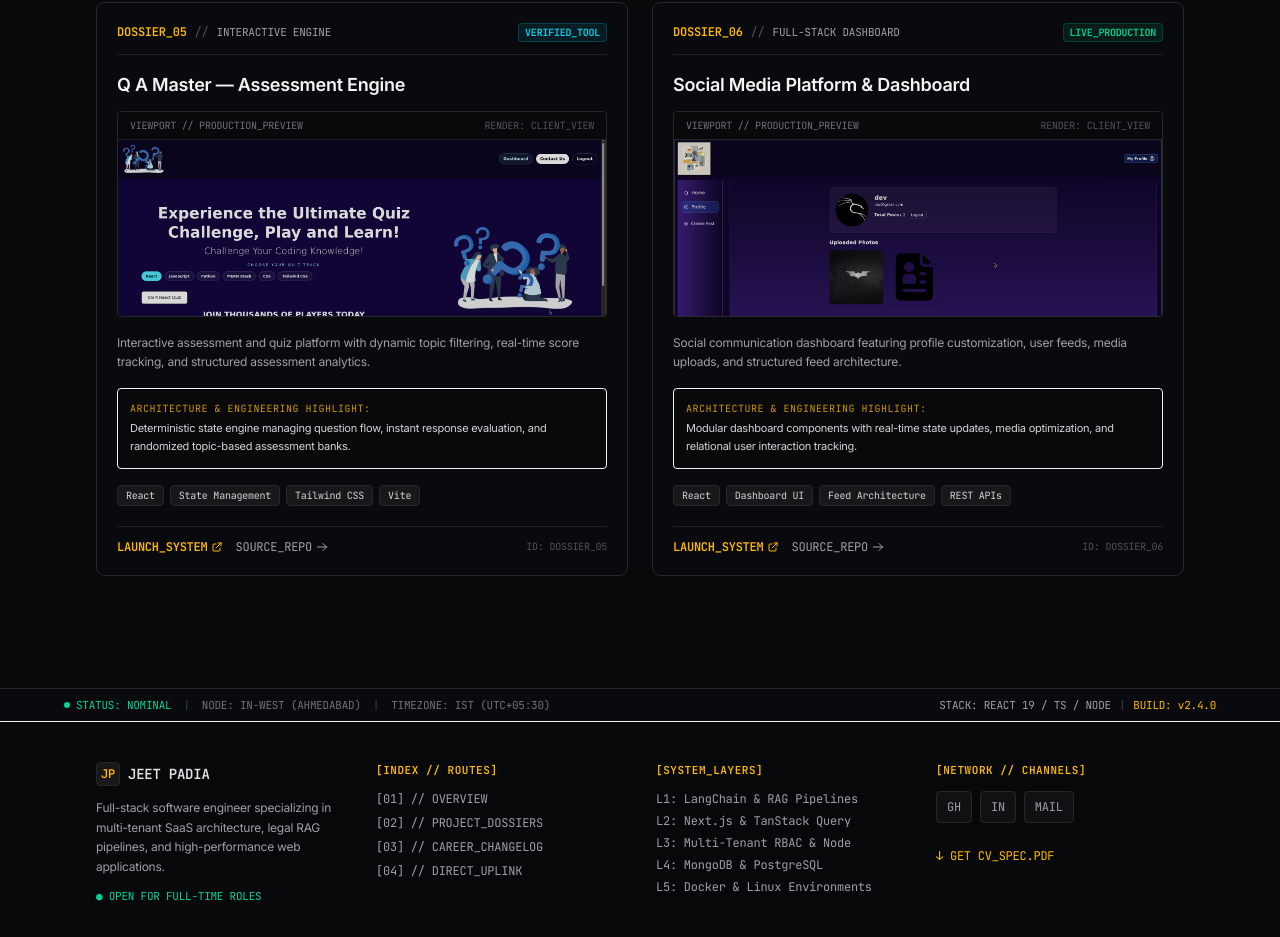
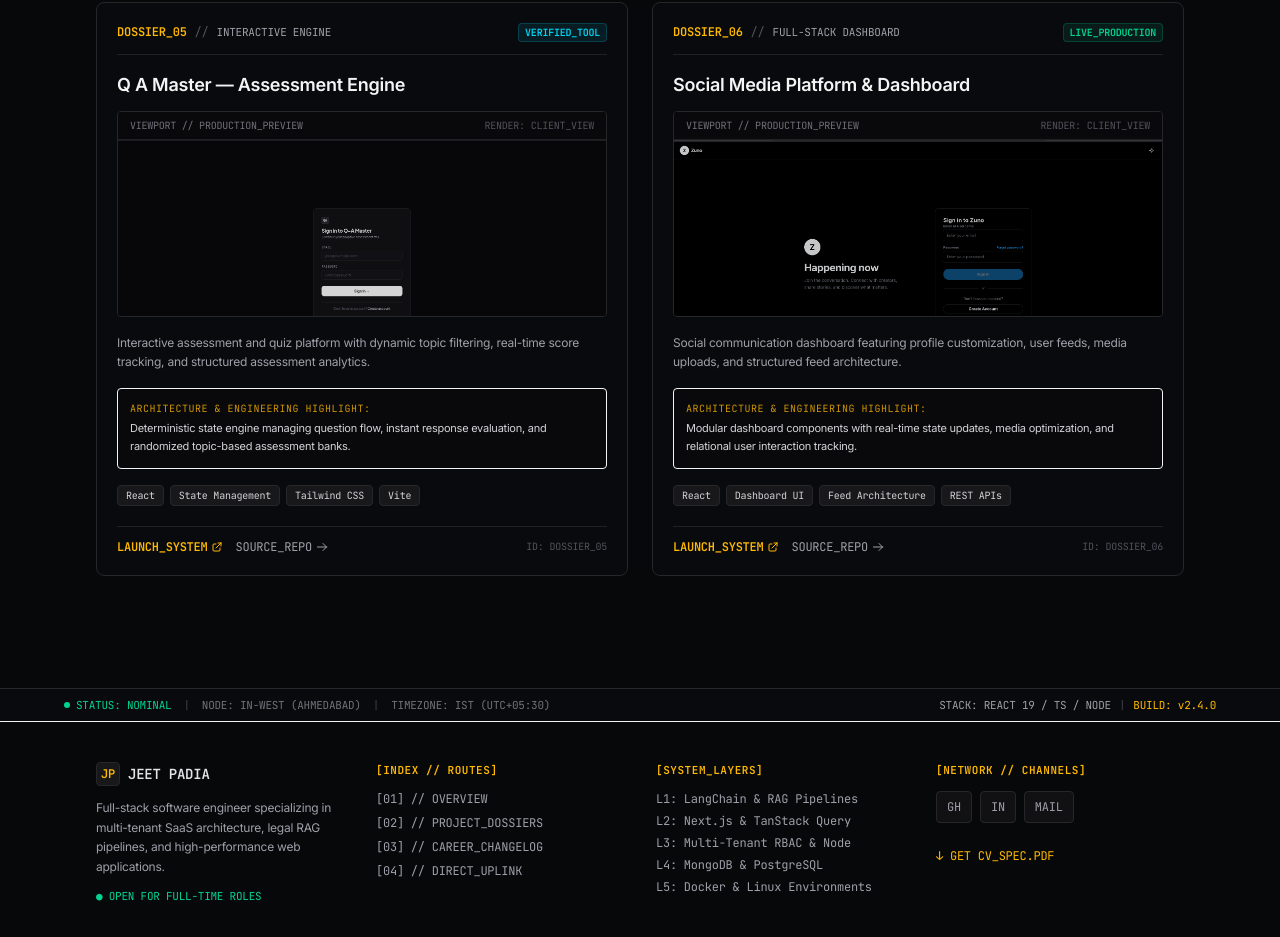
Before and after one commit to jeetpadiya/Jeet-Padia-s-Portfolio, a React (Vite) app: page /projects in a window 1280 px wide. Shown: the part 1378-2315 px from the top of the page. Built offline with nearby package versions, Linux system fonts and the light colour scheme.

Commit message:
Refactor code structure for improved readability and maintainability

```diff
--- a/src/Pages/Projects.tsx
+++ b/src/Pages/Projects.tsx
@@ -92,7 +92,7 @@ const dossiers: ProjectDossier[] = [
     stack: ["React", "State Management", "Tailwind CSS", "Vite"],
     liveUrl: "https://q-a-master.vercel.app/",
     sourceUrl: "https://github.com/jeetpadiya",
-    image: "/projects/qa-master.png",
+    image: "/projects/qa.png",
   },
   {
     id: "DOSSIER_06",
@@ -108,7 +108,7 @@ const dossiers: ProjectDossier[] = [
     stack: ["React", "Dashboard UI", "Feed Architecture", "REST APIs"],
     liveUrl: "https://social-media-app-zuno.vercel.app/",
     sourceUrl: "https://github.com/jeetpadiya",
-    image: "/projects/social-media-app.png",
+    image: "/projects/zuno.png",
   },
 ]
 
```
Also changed, not shown: public/projects/qa.png (added), public/projects/zuno.png (added).
